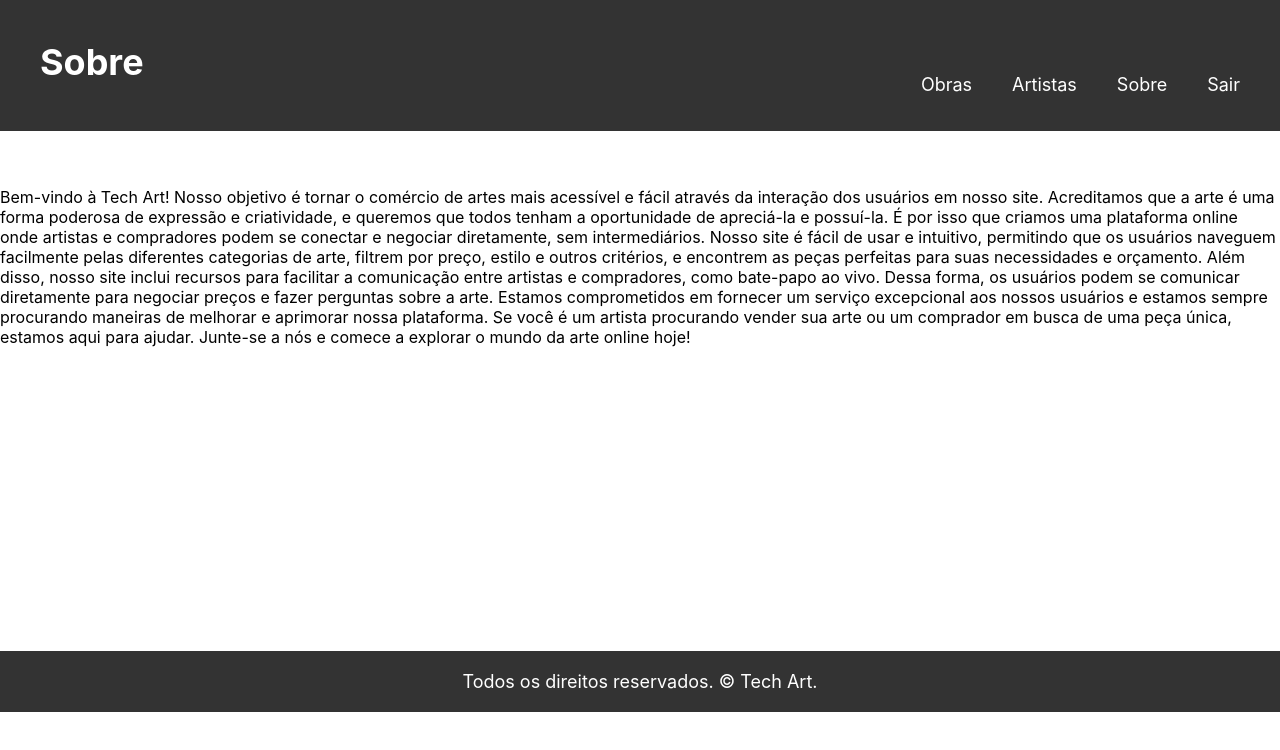
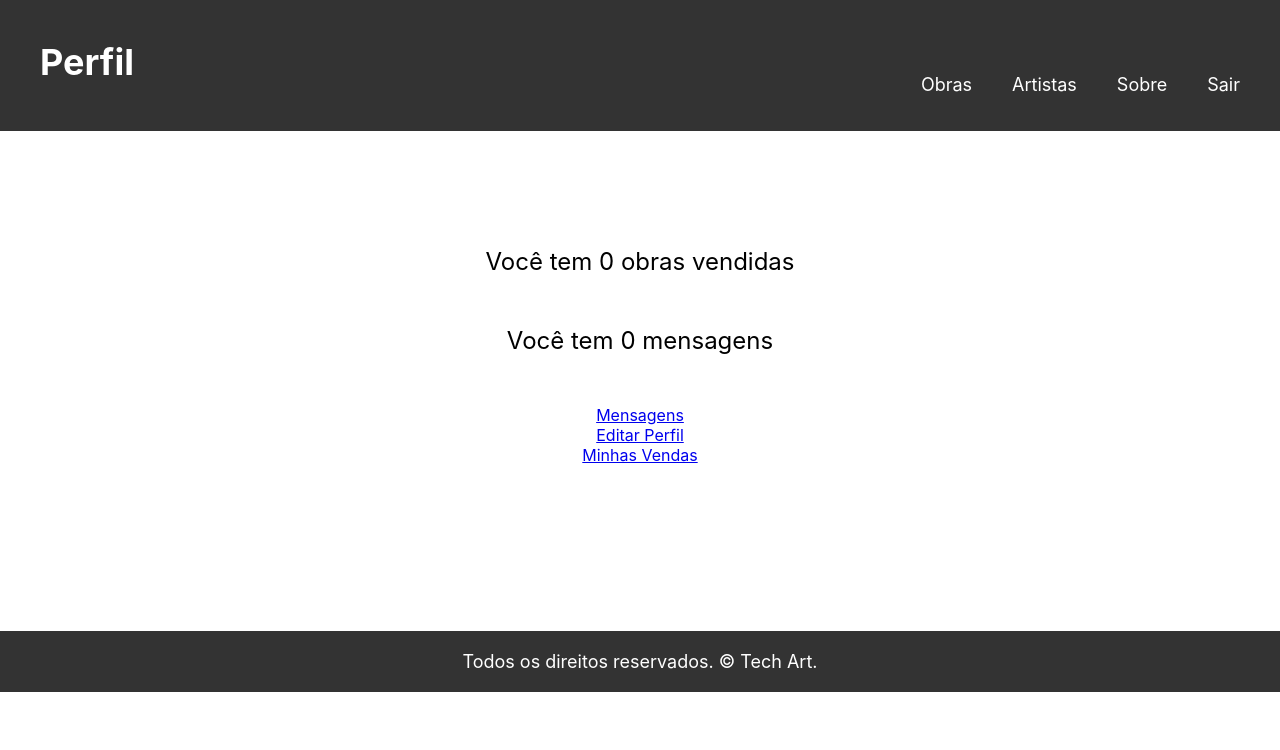
Before and after one commit to tech-ton/techart, a React (Create React App) app: page / in a window 1280 px wide. Shown: the top 750 px of the page. Built offline with nearby package versions, Linux system fonts and the light colour scheme; the HTML template or start-up script is replaced by a standard one.

Commit message:
Perfil refatorado

```diff
--- a/src/App.tsx
+++ b/src/App.tsx
@@ -1,13 +1,13 @@
 import React from 'react';
 import Footer from './componentes/Footer/footer';
 import Header from './componentes/Header/header';
-import AboutBody from './componentes/Body/About/about';
+import BodyProfile from './componentes/Body/Profile/profile';
 
 function App() {
   return (
     <div className="App">
-      <Header text='Sobre'/>
-      <AboutBody/>
+      <Header text='Perfil'/>
+      <BodyProfile/>
       <Footer/>
     </div>
   );
--- a/src/componentes/Body/Home/Body-List/list.tsx
+++ b/src/componentes/Body/Home/Body-List/list.tsx
@@ -1,4 +1,4 @@
-import { Feature } from "../feature-style"
+import { Feature } from "../../feature-style"
 import styled from 'styled-components';
 
 const SectionFeatures = styled.section`
--- /dev/null
+++ b/src/componentes/Body/Profile/profile.tsx
@@ -0,0 +1,16 @@
+import { Feature } from "../feature-style"
+import { SectionHero } from "../sectionhero-style"
+
+export default function BodyProfile(){
+    return (
+        <SectionHero>
+            <Feature>
+                <p>Você tem 0 obras vendidas</p>
+                <p>Você tem 0 mensagens</p>
+                <a href="#" >Mensagens</a><br/>
+                <a href="#" >Editar Perfil</a><br/>
+                <a href="#" >Minhas Vendas</a>
+            </Feature>
+        </SectionHero>
+    )
+}
--- /dev/null
+++ b/src/componentes/Body/sectionhero-style.tsx
@@ -0,0 +1,26 @@
+import styled from 'styled-components';
+
+export const SectionHero = styled.section`
+    background-image: #000;
+	background-size: cover;
+	background-position: center center;
+	height: 500px;
+	display: flex;
+	align-items: center;
+	justify-content: center;
+
+    h2 {
+        color: #000000;
+        font-size: 48px;
+        font-weight: bold;
+        margin-bottom: 20px;
+    }
+    p {
+        color: #000000;
+        font-size: 24px;
+        max-width: 800px;
+        text-align: center;
+        margin: 0 auto;
+        margin-bottom: 50px;
+    }
+`;
--- /dev/null
+++ b/src/pages/profile.tsx
@@ -0,0 +1,16 @@
+import React from 'react';
+import Footer from '../componentes/Footer/footer';
+import Header from '../componentes/Header/header';
+import BodyProfile from '../componentes/Body/Profile/profile';
+
+function Profile() {
+  return (
+    <div className="App">
+      <Header text='Perfil'/>
+      <BodyProfile/>
+      <Footer/>
+    </div>
+  );
+}
+
+export default Profile;
```
Also changed, not shown: src/componentes/Body/Home/body.tsx (+2 -26 lines), src/componentes/Body/feature-style.tsx (renamed from src/componentes/Body/Home/feature-style.tsx).
